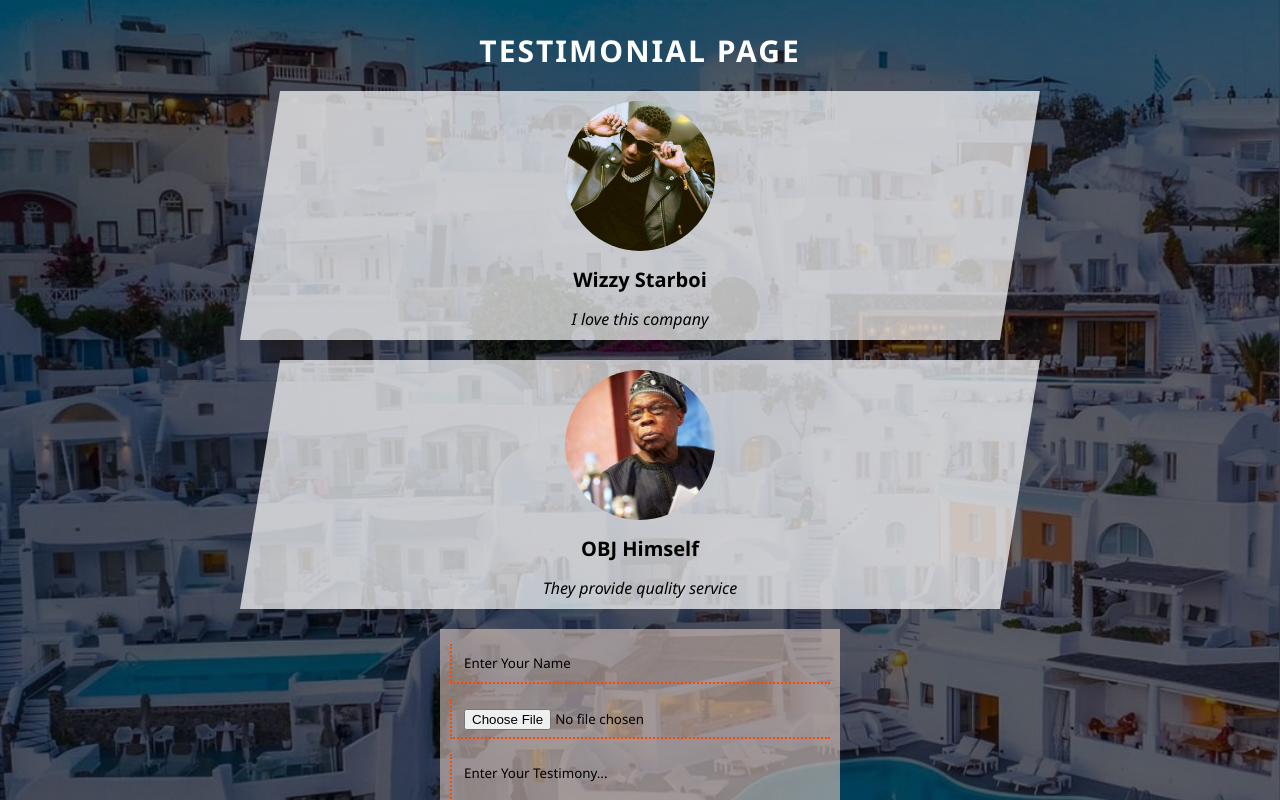
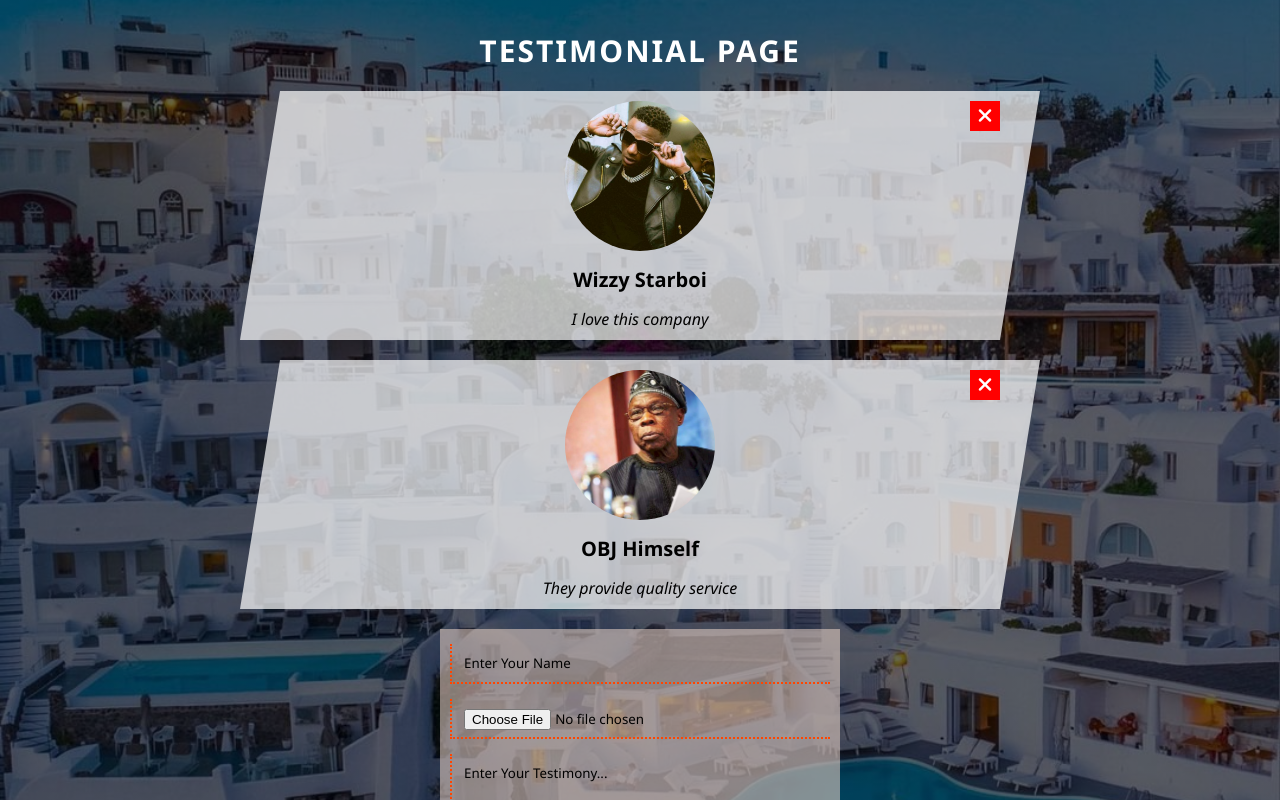
Before and after one commit to ibktommy/TestimonialPage-ReactApp, a React (Create React App) app: page / in a window 1280 px wide. Shown: the top 800 px of the page. Built offline with nearby package versions, Linux system fonts and the light colour scheme.

Commit message:
Create function to delete a selected Card and pass the function as props to the UserCard Component to fetch the id of the Card selected and filter it out

```diff
--- a/src/App.js
+++ b/src/App.js
@@ -22,10 +22,16 @@ const App = () => {
     localStorage.setItem('data', JSON.stringify([...data, newUserData]))
   }
 
+  function onDeleteCard(id) {
+    const filteredData = data.filter((value) => value.id !== id)
+    console.log(filteredData)
+    setData(filteredData)
+  }
+
   return (
     <div>
       <h1 className="header">Testimonial Page</h1>
-      <UserCard usersData={data} />
+      <UserCard usersData={data} onHandleDelete={onDeleteCard} />
       <Form onAddUserData={addUserDataHandler} dataNum={data} />
     </div>
   )
--- a/src/component/Card/UserCard.jsx
+++ b/src/component/Card/UserCard.jsx
@@ -1,7 +1,7 @@
 import React from "react";
 import "./UserCard.scss";
 
-const UserCard = ({ usersData }) => {
+const UserCard = ({ usersData, onHandleDelete }) => {
 	return (
 		<div className="cards">
 			{usersData.map((userData) => {
@@ -11,6 +11,7 @@ const UserCard = ({ usersData }) => {
 						<img className="cards-content-img" src={image} alt={name} />
 						<h2 className="cards-content-name">{name}</h2>
 						<p className="cards-content-testimony">{testimony}</p>
+						<i className="fas fa-times" onClick={() => onHandleDelete(id)}></i>
 					</div>
 				);
 			})}
--- a/src/component/Card/UserCard.scss
+++ b/src/component/Card/UserCard.scss
@@ -6,6 +6,7 @@
 	gap: 2rem;
 
 	&-content {
+		position: relative;
 		background: rgba(255, 255, 255, .7);
 		clip-path: polygon(5% 0%, 100% 0%, 95% 100%, 0% 100%);
 		width: 100%;
@@ -31,6 +32,26 @@
 			font-size: 1.6rem;
 			font-style: italic;
 		}
+
+		i {
+			position: absolute;
+			top: 1rem;
+			right: 5%;
+			width: 3rem;
+			height: 3rem;
+			font-size: 2rem;
+			background: red;
+			color: #fff;
+			line-height: 3rem;
+			text-align: center;
+
+			&:hover {
+				background: orangered;
+        transform: scale(1.04);
+        transition: all .4s ease;
+			}
+
+		}
 	}
 }
 
```
